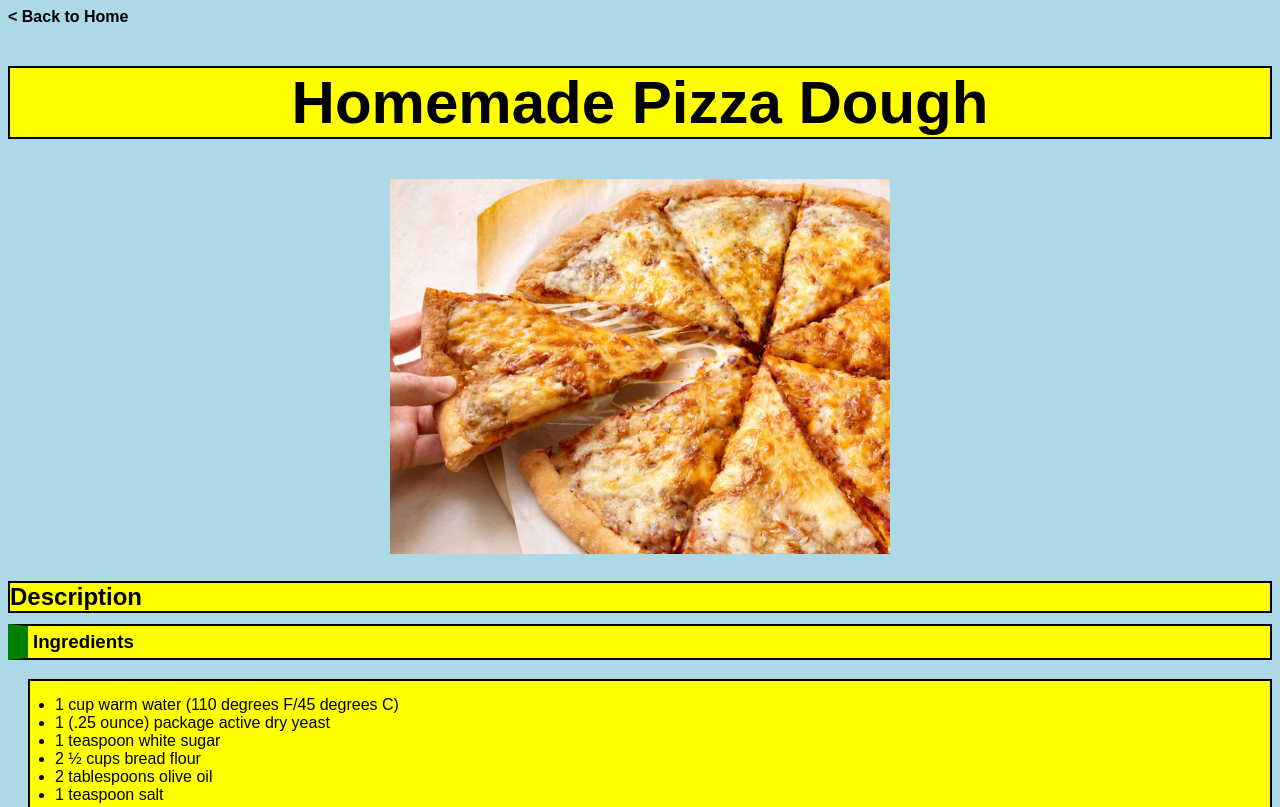
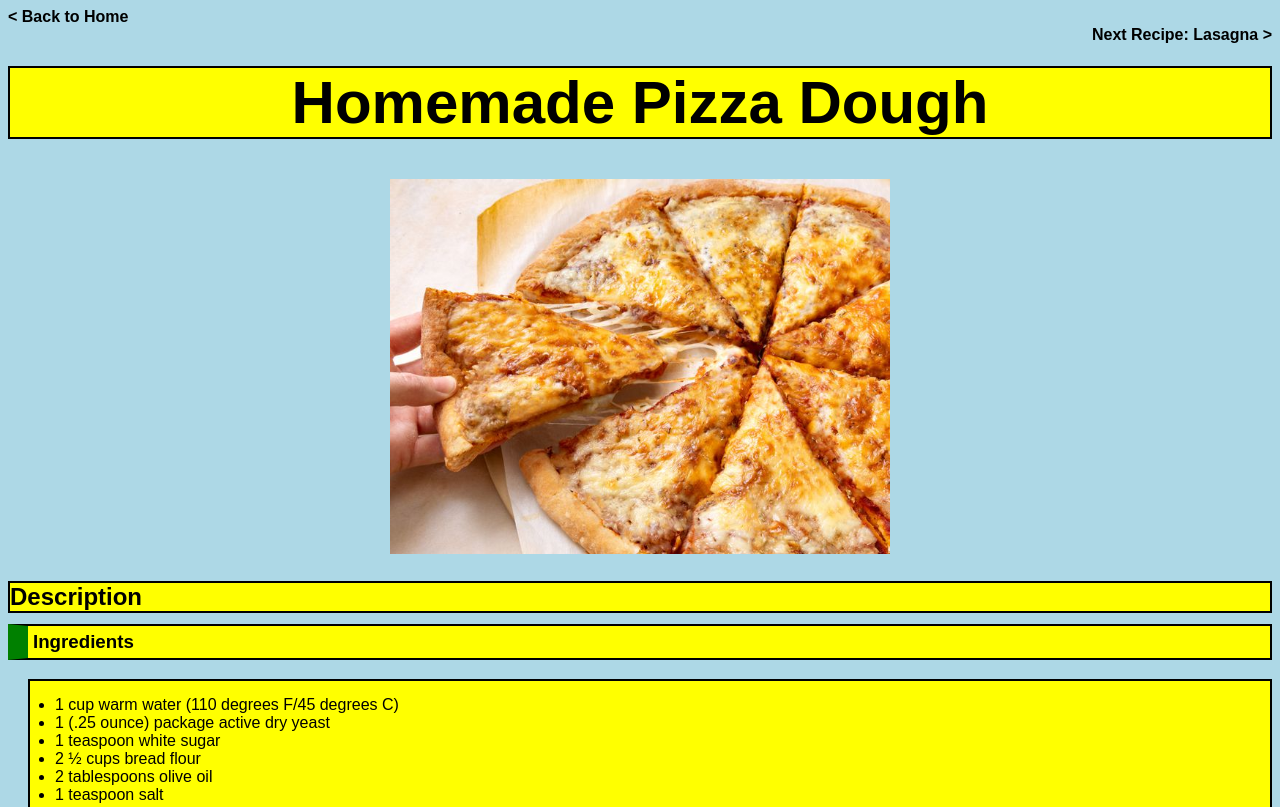
Before and after one commit to Bonaaaa/odin-recipes, a plain HTML site: page recipes/homemadepizzadough.html in a window 1280 px wide. Shown: the top 807 px of the page. Drawn offline with Linux system fonts and the light colour scheme.

Commit message:
add navigation button connecting last recipe with the first one, creating a loop

```diff
--- a/recipes/homemadepizzadough.html
+++ b/recipes/homemadepizzadough.html
@@ -8,6 +8,7 @@
 </head>
 <body>
     <div><a class="navigate" href="../index.html">< Back to Home</a></div>
+    <div><a class="next" href="lasagna.html">Next Recipe: Lasagna ></a></div>
      <div class="header">
         <h1>Homemade Pizza Dough</h1>
         <img src="homemadepizzadough.jpg" alt="homemade pizza dough courtesy of allrecipes.com" width="500">
```
